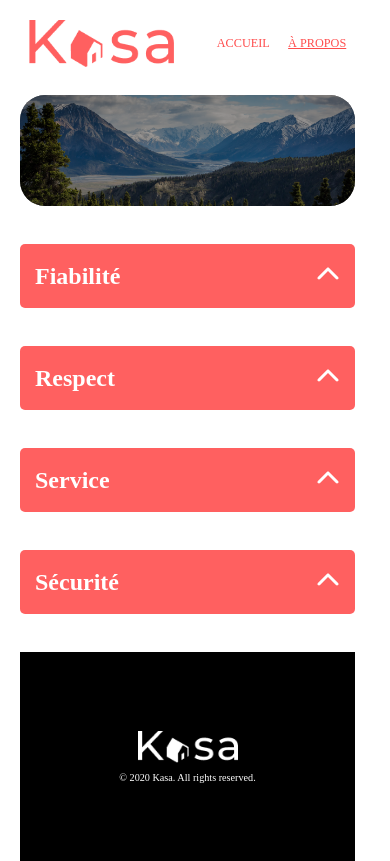
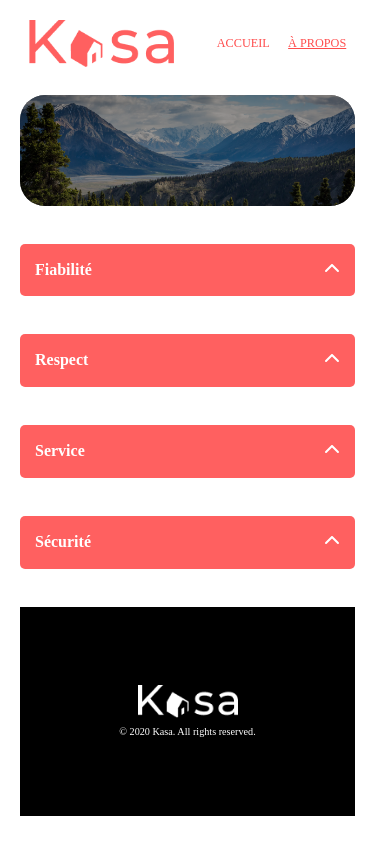
Before and after one commit to Stephanecns/location-app-react, a React (Create React App) app: page /about in a window 390 px wide. Built offline with nearby package versions, Linux system fonts and the light colour scheme.

Commit message:
Finalisation responsive

```diff
--- a/src/styles/collapse.scss
+++ b/src/styles/collapse.scss
@@ -21,6 +21,10 @@
         font-weight: bold;
         z-index: 2;
         position: relative;
+
+        @media (max-width: 576px) {
+            font-size: 16px;
+        }
     }
 
     &__icon {
--- a/src/styles/error.scss
+++ b/src/styles/error.scss
@@ -16,6 +16,10 @@
     line-height: 142.6%;
     margin-bottom: 139px;
     margin-top: 139px;
+
+    @media (max-width: 576px) {
+        font-size: 198px;
+    }
 }
 
 .not-found-text {
```
